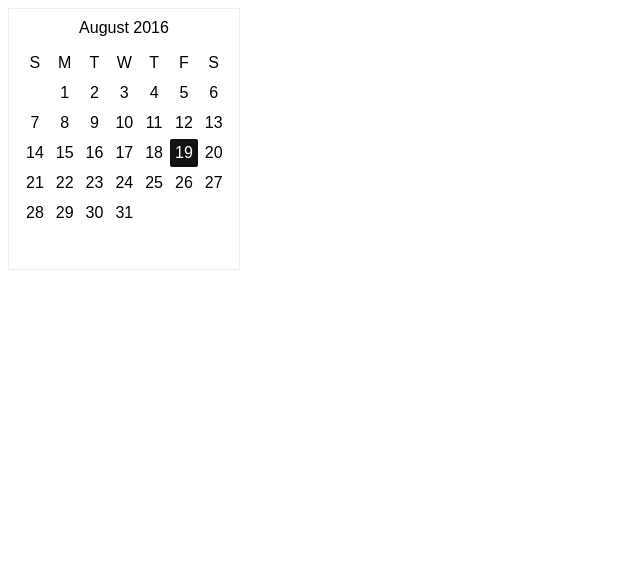
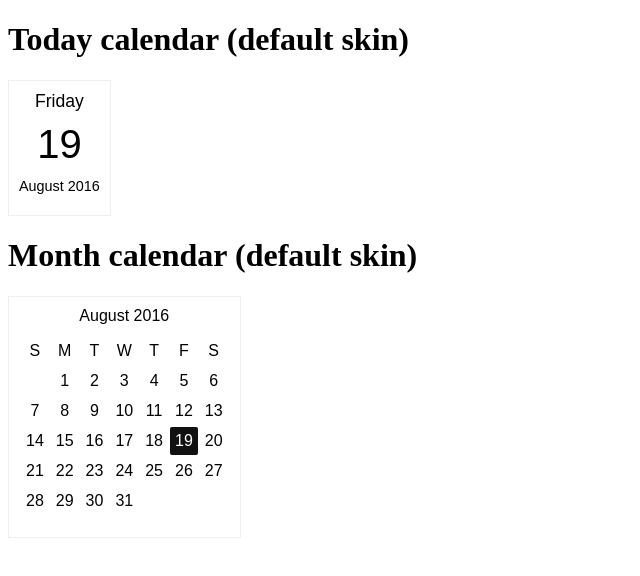
Before and after one commit to yusufshakeel/dyCalendarJS, a plain HTML site: page index.html in a window 1280 px wide. Shown: the whole page, without its empty margins (0-640 px from the left). Drawn offline with Linux system fonts and the light colour scheme.

Commit message:
today calendar option + css update

```diff
--- a/css/dycalendar.css
+++ b/css/dycalendar.css
@@ -25,11 +25,8 @@
  *-------------------------------------------------*/
 .dycalendar-month-container {
     padding : 10px;
-    width : 210px;
-    height : 240px;
     text-align : center;
     border : 1px solid #eee;
-    font-size : 16px;
     font-family : Arial;
 }
 
@@ -53,6 +50,41 @@
 }
 
 /*================================== MONTH CALENDAR ENS HERE ===============*/
+
+
+
+/*================================== TODAY CALENDAR ========================*/
+/*
+ * today calendar style
+ *-------------------------------------------------*/
+.dycalendar-today-container {
+    padding : 10px;
+    text-align : center;
+    border : 1px solid #eee;
+    font-family : Arial;
+}
+
+.dycalendar-today-container div{
+    padding : 0;
+    margin-bottom : 10px;
+}
+
+.dycalendar-today-container .dycalendar-span-day {
+    font-size : 110%;
+}
+
+.dycalendar-today-container .dycalendar-span-date {
+    font-size : 250%;
+}
+
+.dycalendar-today-container .dycalendar-span-month-year {
+    font-size : 90%
+}
+
+/*================================== MONTH CALENDAR ENS HERE ===============*/
+
+
+
 
 /*================================== DYCALENDAR SKIN =======================*/
 
--- a/index.html
+++ b/index.html
@@ -6,7 +6,17 @@
     </head>
     <body>
         <div class="some-class">
-            <div id="dycalendar" class="dycalendar-container"></div>
+            <h1>Today calendar (default skin)</h1>
+            <div class="calendar-container">
+                <div id="dycalendar-today" class="dycalendar-container"></div>
+            </div>
+        </div>
+
+        <div class="some-class">
+            <h1>Month calendar (default skin)</h1>
+            <div class="calendar-container">
+                <div id="dycalendar-month" class="dycalendar-container"></div>
+            </div>
         </div>
 
         <!-- javascript -->
--- a/js/default.js
+++ b/js/default.js
@@ -1,7 +1,30 @@
+/*!
+ * dyCalendar is a JavaScript library for creating Calendar.
+ *
+ * Author: Yusuf Shakeel
+ * https://github.com/yusufshakeel
+ *
+ * GitHub Link: https://github.com/yusufshakeel/dyCalendarJS
+ *
+ * MIT license
+ * Copyright (c) 2016 Yusuf Shakeel
+ *
+ * Date: 2014-08-17 sunday
+ */
+
+//today calendar
 dycalendar.draw({
-     target: '#dycalendar',
+     target: '#dycalendar-today',
+     type: 'today',
+     dayformat: "full"
+});
+
+//month calendar
+dycalendar.draw({
+     target: '#dycalendar-month',
      type: 'month',
      month: 7,
      year: 2016,
-     highlighttoday: true
+     highlighttoday: true,
+     monthformat: "full"
 });
--- a/js/dycalendar.js
+++ b/js/dycalendar.js
@@ -113,7 +113,7 @@
     }
 
     /**
-     * this function will draw Calendar Table
+     * this function will draw Calendar Month Table
      *
      * @param object data   this contains the calendar data
      * @param object option this is the settings object
@@ -131,6 +131,8 @@
         //calendar container
         container = global.document.createElement("div");
         container.setAttribute("class", "dycalendar-month-container");
+
+        //-------------------------- Header ------------------
 
         //header div
         div = global.document.createElement("div");
@@ -151,12 +153,93 @@
         //add header div to container
         container.appendChild(div);
 
+        //-------------------------- Body ------------------
+
         //body div
         div = global.document.createElement("div");
         div.setAttribute("class", "dycalendar-body");
         div.appendChild(table);
 
         //add body div to container div
+        container.appendChild(div);
+
+        //return container
+        return container;
+    }
+
+    /**
+     * this function will draw Calendar Today
+     *
+     * @param object data   this contains the calendar data
+     * @param object option this is the settings object
+     * @return html
+     */
+    function drawCalendarToday(data, option) {
+
+        var
+            div, container, elem;
+
+        //calendar container
+        container = global.document.createElement("div");
+        container.setAttribute("class", "dycalendar-today-container");
+
+        //-------------------------- Header ------------------
+
+        //header div
+        div = global.document.createElement("div");
+        div.setAttribute("class", "dycalendar-header");
+
+        //day span
+        elem = global.document.createElement("span");
+        elem.setAttribute("class", "dycalendar-span-day");
+        if (option.dayformat === "ddd") {
+            elem.innerHTML = dayName.ddd[data.today.dayIndex];
+        } else if (option.dayformat === "full") {
+            elem.innerHTML = dayName.full[data.today.dayIndex];
+        }
+
+        //add day span to footer div
+        div.appendChild(elem);
+
+        //add header div to container
+        container.appendChild(div);
+
+        //-------------------------- Body ------------------
+
+        //body div
+        div = global.document.createElement("div");
+        div.setAttribute("class", "dycalendar-body");
+
+        //date span
+        elem = global.document.createElement("span");
+        elem.setAttribute("class", "dycalendar-span-date");
+        elem.innerHTML = data.today.date;
+
+        //add date span to body div
+        div.appendChild(elem);
+
+        //add body div to container
+        container.appendChild(div);
+
+        //-------------------------- Footer ------------------
+
+        //footer div
+        div = global.document.createElement("div");
+        div.setAttribute("class", "dycalendar-footer");
+
+        //month span
+        elem = global.document.createElement("span");
+        elem.setAttribute("class", "dycalendar-span-month-year");
+        if (option.monthformat === "mmm") {
+            elem.innerHTML = data.monthName + " " + data.year;
+        } else if (option.monthformat === "full") {
+            elem.innerHTML = data.monthNameFull + " " + data.year;
+        }
+
+        //add month span to footer div
+        div.appendChild(elem);
+
+        //add footer div to container
         container.appendChild(div);
 
         //return container
@@ -260,6 +343,7 @@
      *  month : "integer"       //(optional) value 0-11, where 0 = January, ... 11 = December (default current month)
      *  year : "integer"        //(optional) example 1990. (default current year)
      *  monthformat : "full"    //(optional) values: "mmm|full" (default "full")
+     *  dayformat : "full"      //(optional) values: "ddd|full" (default "full")
      *  highlighttoday : boolean    //(optional) (default false) if true will highlight today's date
      * }
      *
@@ -284,6 +368,7 @@
                 month : dateObj.getMonth(),
                 year : dateObj.getFullYear(),
                 monthformat : "full",
+                dayformat : "full",
                 highlighttoday : false
             },
 
@@ -310,7 +395,10 @@
         //get calendar HTML
         switch (option.type) {
         case "today":
-            calendarHTML = "<p>Today</p>";
+            //get calendar detail
+            calendar = getCalendar(option.year, option.month);
+            //get calendar html
+            calendarHTML = drawCalendarToday(calendar, option);
             break;
 
         case "month":
```
